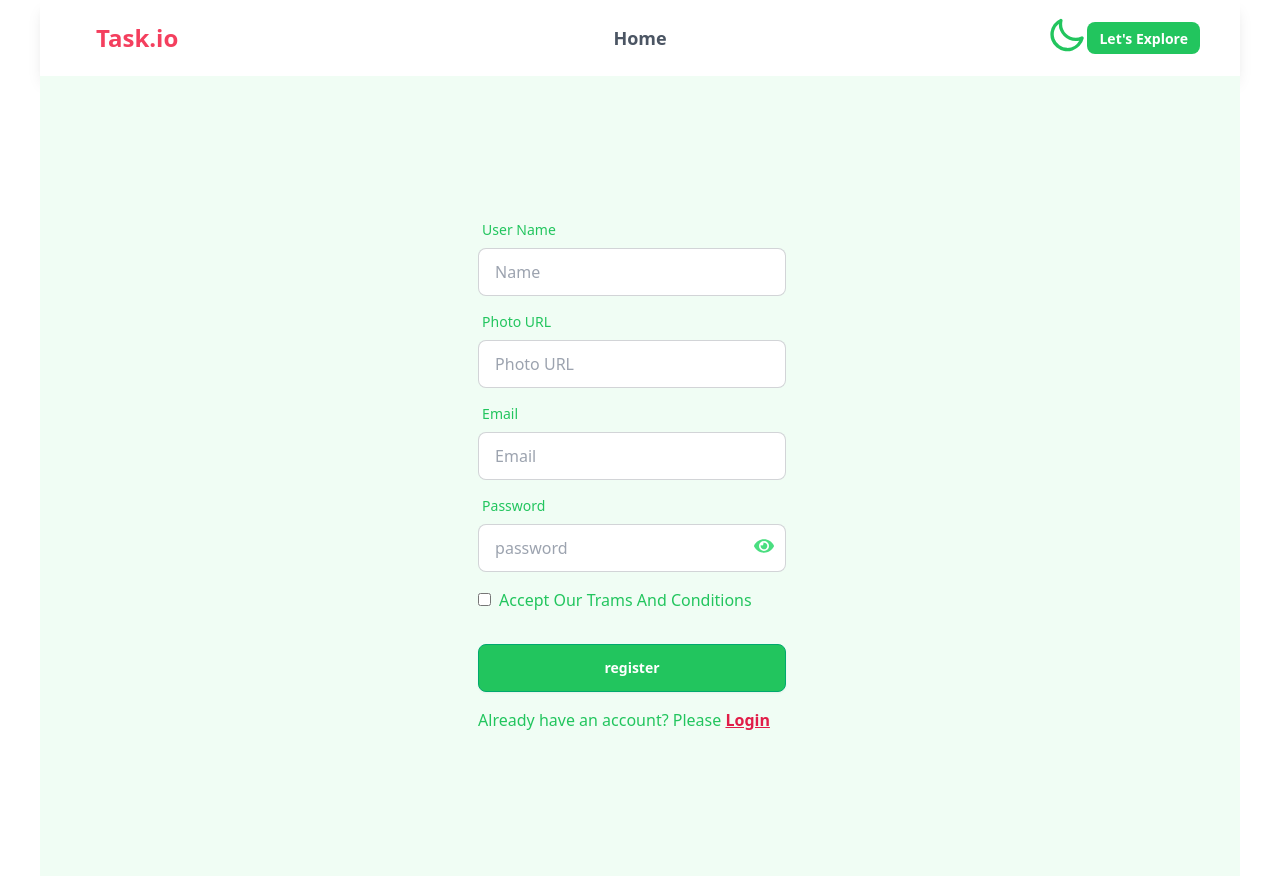
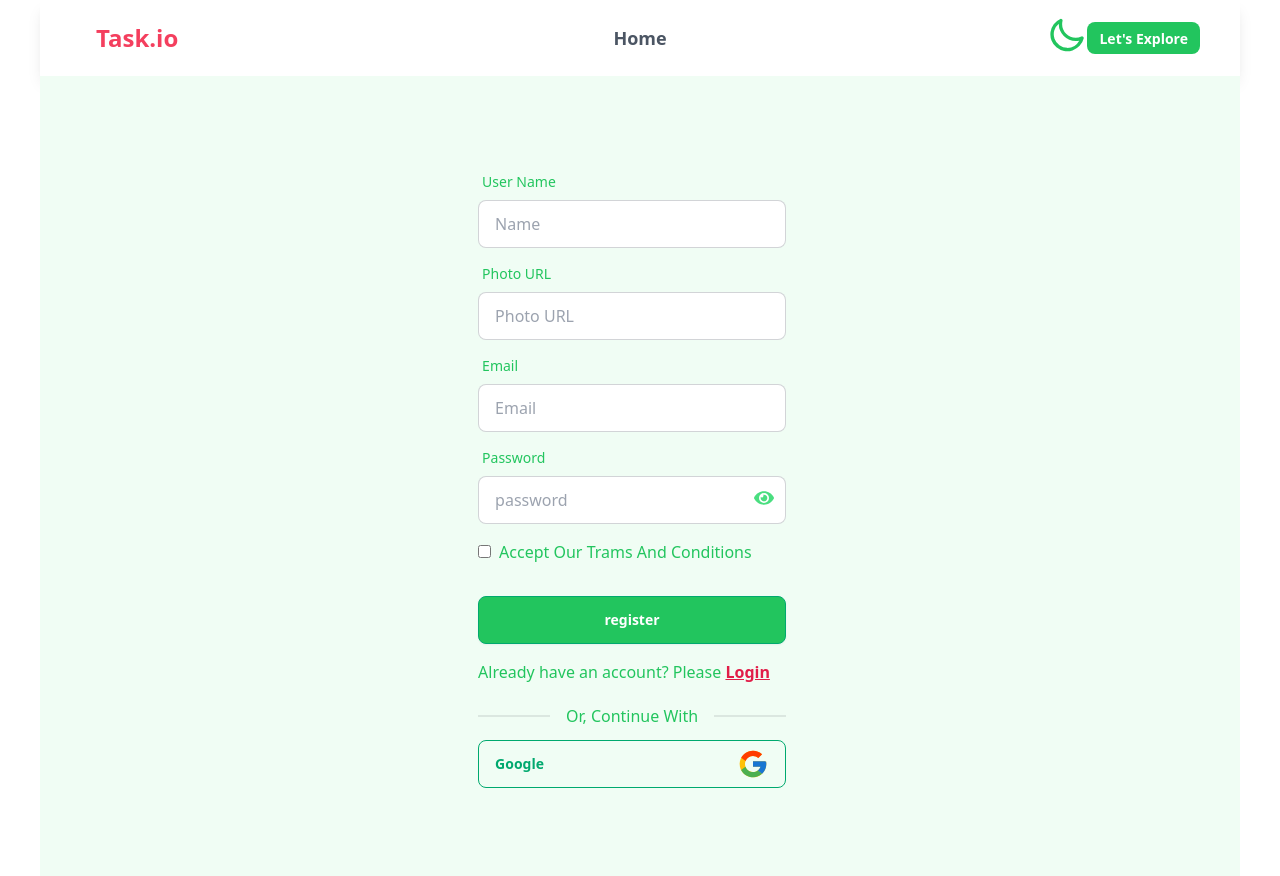
Before and after one commit to tamim6421/task-management-client, a React (Vite) app: page /register in a window 1280 px wide. Built offline with nearby package versions, Linux system fonts and the light colour scheme; no server answers.

Commit message:
added social login

```diff
--- a/src/Components/Navbar/Login/Login..jsx
+++ b/src/Components/Navbar/Login/Login..jsx
@@ -6,6 +6,7 @@ import toast from 'react-hot-toast';
 // import Lottie from "lottie-react";
 // import Title from "../../Components/Title/Title";
 import { AuthContext } from "../../../AuthProvider/AuthProvider";
+import SocialLogin from "../../../SocialLogin/SocialLogin";
 
 const Login = () => {
     const{signInUser} = useContext(AuthContext)
@@ -118,7 +119,7 @@ const Login = () => {
                    <p className='text-green-400 mt-5'>New This Site? Please  <Link to='/register'>   <span className='text-orange-600 underline font-semibold'>  Register</span> </Link></p>
                  </div>
                  <div>
-                 {/* <SocialLogin></SocialLogin> */}
+                 <SocialLogin></SocialLogin>
                 </div>
                </form>
              </div>
--- a/src/Components/Navbar/Navbar.jsx
+++ b/src/Components/Navbar/Navbar.jsx
@@ -40,7 +40,18 @@ const Navbar = () => {
 </NavLink>
         </li>
 
-
+        {
+            user && <li>
+            <NavLink
+      to="/"
+      className={({ isActive, isPending }) =>
+        isPending ? "pending" : isActive ? "text-green-500 text-lg bg-green-100 font-semibold" : "hover:bg-green-100  text-gray-600 text-lg"
+      }
+    >
+    Dashboard
+    </NavLink>
+            </li>
+        }
     </>
     return (
         <div className=" ">
--- a/src/Register/Register.jsx
+++ b/src/Register/Register.jsx
@@ -3,6 +3,7 @@ import { Link, useNavigate } from "react-router-dom";
 
 import { FaEye, FaEyeSlash } from "react-icons/fa";
 import { AuthContext } from "../AuthProvider/AuthProvider";
+import SocialLogin from "../SocialLogin/SocialLogin";
 
 // import SocialLogin from "../Login/SocialLogin/SocialLogin";
 // import login from "../../assets/login1.json";
@@ -191,7 +192,7 @@ const Register = () => {
                   </p>
                 </div>
                 <div>
-                  {/* <SocialLogin></SocialLogin> */}
+                  <SocialLogin></SocialLogin>
                 </div>
               </form>
             </div>
--- /dev/null
+++ b/src/SocialLogin/SocialLogin.jsx
@@ -0,0 +1,40 @@
+import { useNavigate } from "react-router-dom";
+import toast from "react-hot-toast";
+import { FcGoogle } from "react-icons/fc";
+import { useContext } from "react";
+import { AuthContext } from "../AuthProvider/AuthProvider";
+
+
+const SocialLogin = () => {
+    const {googleLogin} = useContext(AuthContext)
+    const navigate = useNavigate()
+
+    const handleSocialLogin = (social) =>{
+        social()
+        .then( res =>{
+            // eslint-disable-next-line no-unused-vars
+            const user = res.user
+            toast.success('Login Successful')
+            navigate('/')
+
+        })
+        .catch( error =>{
+            toast.error(error.message)
+        })
+    }
+    return (
+        <div>
+              <div className="divider text-green-500 ">Or, Continue With</div>
+          <button
+            type="button"
+            onClick= { ()=>handleSocialLogin(googleLogin)}
+            className="btn btn-outline btn-success w-full hover:text-white flex justify-between items-center cursor-pointer "
+          >
+            Google
+            <FcGoogle className="w-8 h-8" />
+          </button>
+        </div>
+    );
+};
+
+export default SocialLogin;
```
